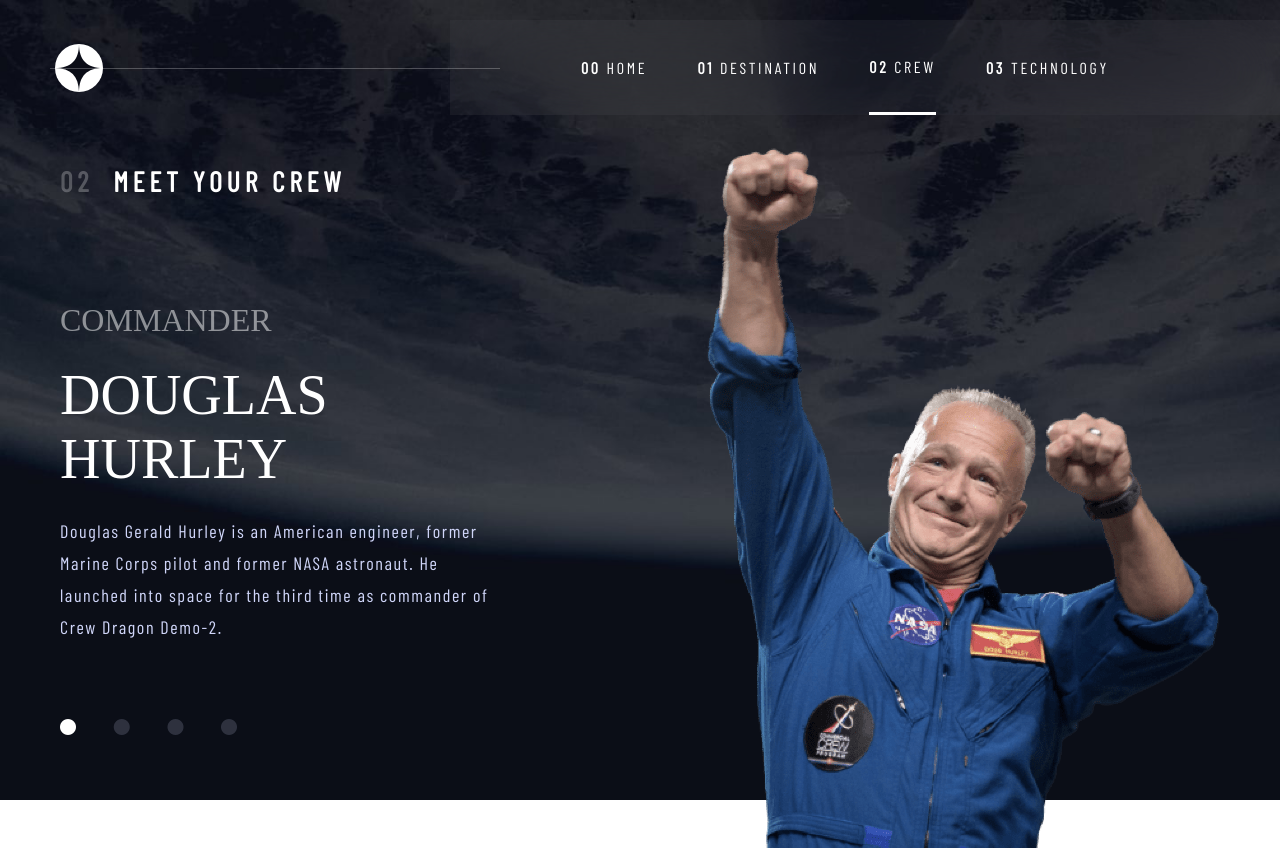
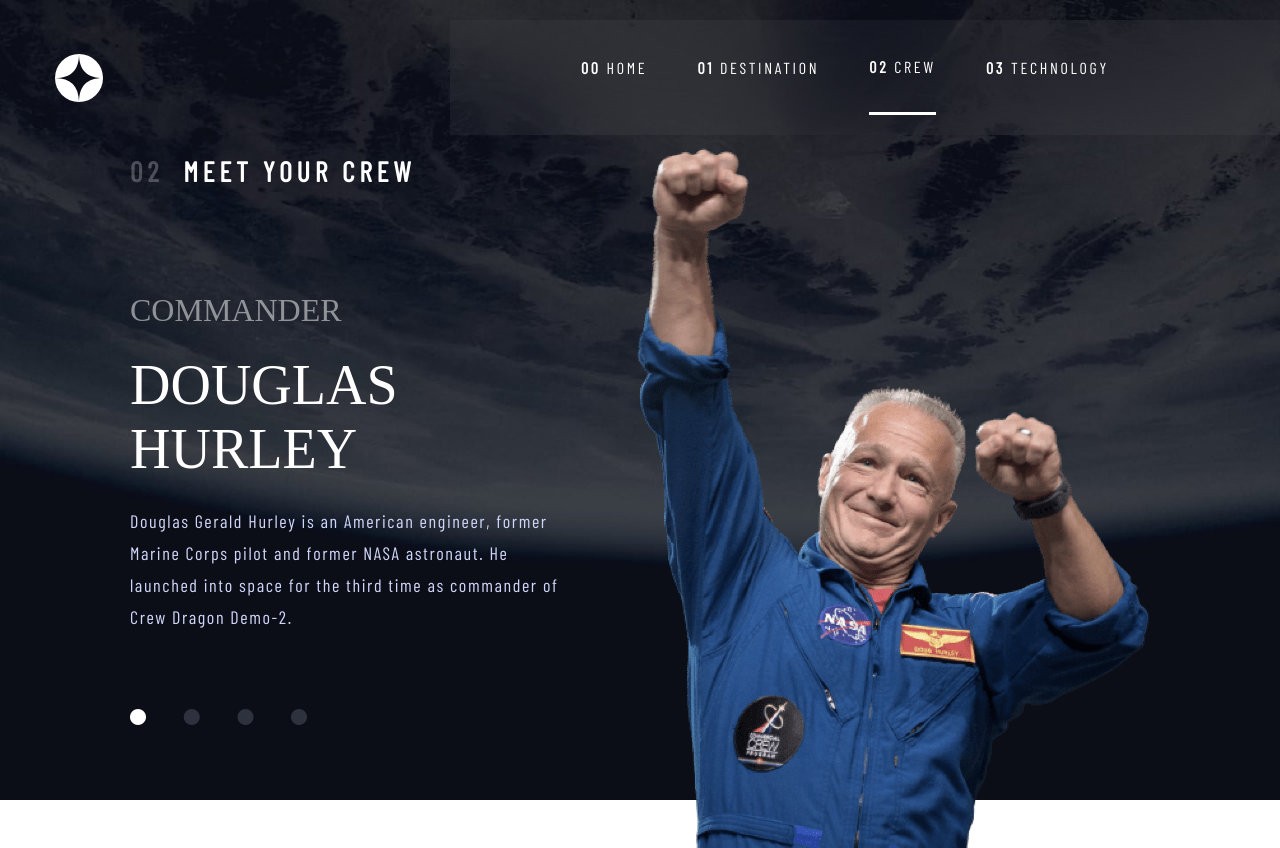
Before and after one commit to UtopicUnicorn995/FM-SpaceStation-tour, a plain HTML site: page starter-code/crew-commander.html in a window 1280 px wide. Drawn offline with nearby package versions, Linux system fonts and the light colour scheme; a web font is replaced by a local one.

Commit message:
space tourism: increased body paading

```diff
--- a/starter-code/style-media-queries.css
+++ b/starter-code/style-media-queries.css
@@ -22,7 +22,7 @@
   #planet main,
   #crews main {
     justify-content: space-between;
-    padding: 0 60px;
+    padding: 0 130px;
     column-gap: 0;
   }
 
@@ -50,6 +50,10 @@
 
   #technology main nav ul{
     margin-right: 30px;
+  }
+
+  header nav .line {
+    display: none;
   }
 }
 
--- a/starter-code/style.css
+++ b/starter-code/style.css
@@ -200,6 +200,10 @@
 
 nav ul li:last-child {
   margin-right: 40px;
+}
+
+#crews nav ul{
+  margin-bottom: 20px;
 }
 
 header nav .nav-number {
```
